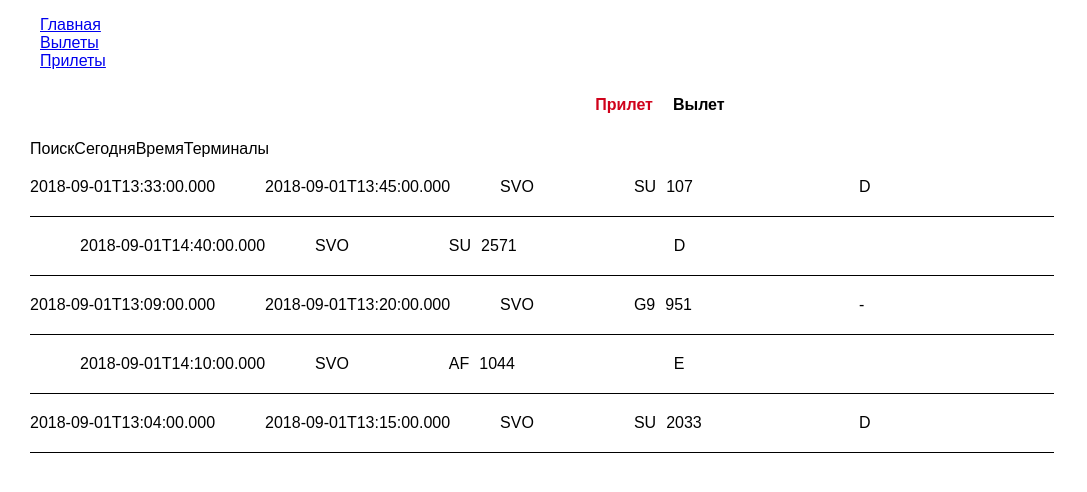
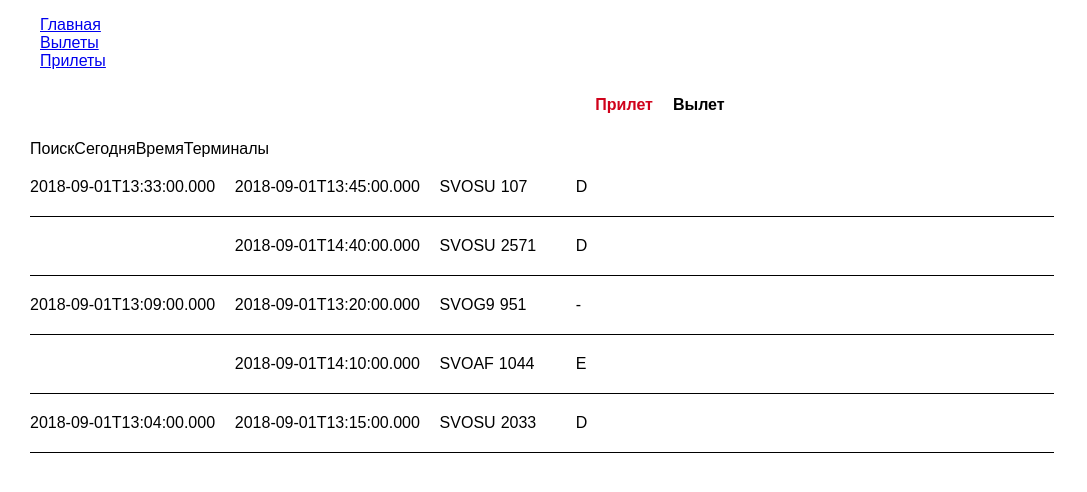
Before and after one commit to ViktorZhurbin/flights-test-ya, a React app: page / in a window 1280 px wide. Shown: the whole page, without its empty margins (0-1087 px from the left). Built offline with nearby package versions, Linux system fonts and the light colour scheme.

Commit message:
styles - width in %

```diff
--- a/src/index.css
+++ b/src/index.css
@@ -35,21 +35,24 @@ li {
 }
 
 .flight-row__time {
-  margin-right: 50px;
+  width: calc(20%);
 }
 
-.flight-row__destination {
-  margin-right: 100px;
+.flight-row__city {
+  width: calc(40%);
 
 }
 
 .flight-row__airline {
   display: flex;
-  min-width: 125px;
-  width: 125px;
-  margin-right: 100px;
+  width: calc(10%);
+
 }
 
 .flight-row__airline-name {
-  margin-right: 10px;
+  margin-right: 5px;
 }
+
+.flight-row__terminal {
+  width: 10%;
+}
```
